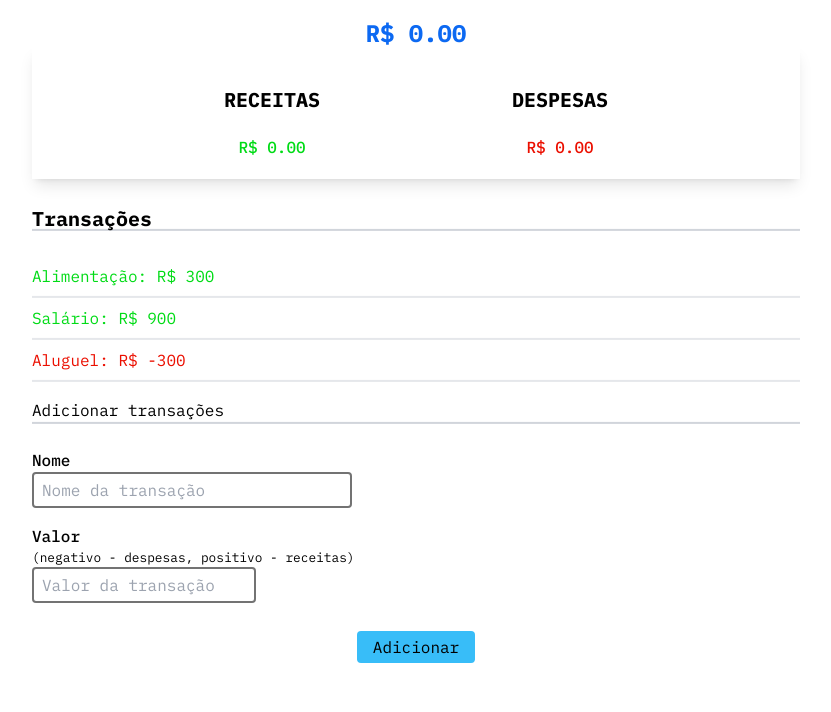
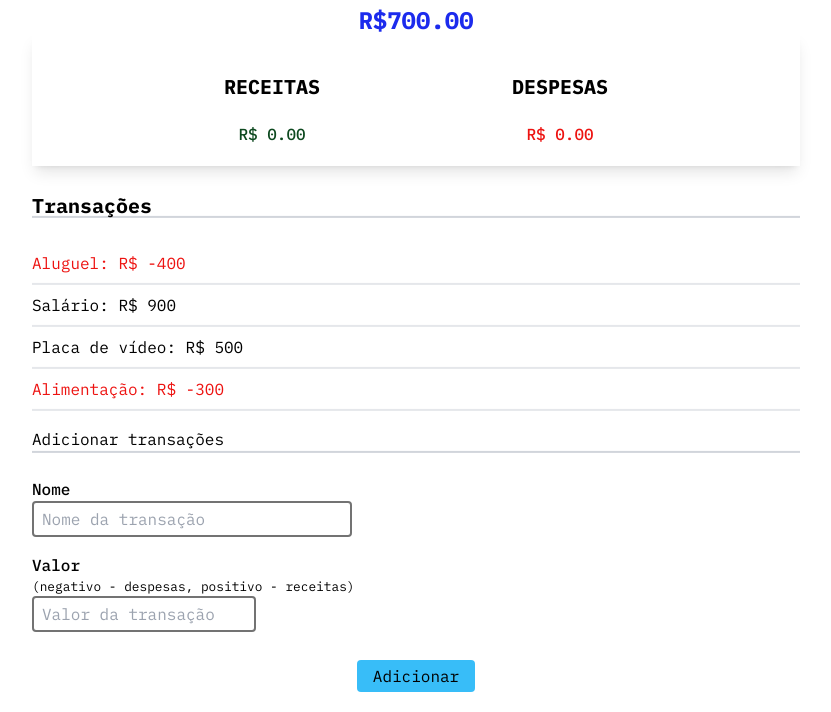
Before and after one commit to ezequielFaustino/income-expenses, a website: page index.html in a window 1280 px wide. Shown: the part 103-815 px from the top of the page, without its empty margins (224-1055 px from the left). Drawn offline with Linux system fonts and the light colour scheme.

Commit message:
somareceitas e despesas e add ao saldo atual

```diff
--- a/public/app.js
+++ b/public/app.js
@@ -6,10 +6,13 @@ const form = document.querySelector('[data-js="form"]')
 const addBtn = document.querySelector('[data-js="add-btn"]')
 
 const transactionsList = [
-  {id: 1, name: 'Aluguel', amount: -300},
-  {id: 2, name: 'Salário', amount: 900},
-  {id: 3, name: 'Alimentação', amount: 300}
+  { id: 1, name: 'Aluguel', amount: -400 },
+  { id: 2, name: 'Salário', amount: 900 },
+  { id: 3, name: 'Placa de vídeo', amount: 500 },
+  { id: 4, name: 'Alimentação', amount: -300 }
 ]
+
+const dontRefreshPage = event => event.preventDefault()
 
 const addTransactionIntoDom = (transaction) => {
   const li = document.createElement('li')
@@ -20,30 +23,45 @@ const addTransactionIntoDom = (transaction) => {
   li.classList.add('border-b-2')
   li.classList.add('border-stone-400')
 
-
   li.innerHTML = `${transaction.name}: R$ ${operator}${amountWithoutOperator}`
 
   const fragment = document.createDocumentFragment()
   const transactionsUl = document.querySelector('[data-js="transactions-list"]')
 
+  fragment.append(li)
+  transactionsUl.append(fragment)
 
-  fragment.append(li)
-  transactionsUl.prepend(fragment)
+  const total = sumBalanceValues()
+  balance.innerText = `R$${total}.00`
 
 }
 
+const getBalanceValues = () => {
+  const getAmount = transactionsList.map(({amount}) => amount)
+  return getAmount
+}
 
-const init = transactionsList.forEach(addTransactionIntoDom);
+const sumBalanceValues = () => {
+ const getAmount =  getBalanceValues()
+ const sum = getAmount.reduce((accumulator, amount) => accumulator + amount, 0,)
 
-const dontRefreshPage = event => event.preventDefault()
+ return sum
+}
 
+
+const init = () => {
+  transactionsList.forEach(addTransactionIntoDom)
+  sumBalanceValues()
+}
 
 const clickEvent = (e) => {
   addBtn.onpointerenter = addBtn
   addBtn.setPointerCapture(e.pointerId)
 
   const amount = document.querySelector('[data-js="amount"]').value
+  const transactionName = document.querySelector('[data-js="text"]').value
 }
 
 form.addEventListener('submit', dontRefreshPage)
 addBtn.onpointerdown = clickEvent
+init()
--- a/src/base/base.css
+++ b/src/base/base.css
@@ -3,9 +3,10 @@
 @tailwind utilities;
 
 :root {
-  --clr-primary-700: #0C69F2;
-  --clr-primary-500: #00DB16;
-  --clr-secondary-500: #EB0F00;
+  --clr-primary-700: #1C2BED;
+  --clr-primary-500: #0d491f;
+  --clr-secondary-500: #ED1311;
+  --clr-neutral: #F2EDDA;
 
   --ff-base: 'IBM Plex Mono', monospace;
 }
@@ -27,7 +28,7 @@ p {
 }
 
 h4 {
-  margin-bottom: 1em;
+  margin: 1em 0;
 }
 
 body {
--- a/src/layouts/layouts.css
+++ b/src/layouts/layouts.css
@@ -1,6 +1,8 @@
 @import '../base/base.css';
 
 .wrapper {
+  background-color: var(--clr-neutral);
+  border-radius: 1.25em;
   padding: 0 1em;
   max-width: 60em;
   margin-inline: auto;
@@ -12,6 +14,7 @@
 
   @media screen and (min-width: 60em) {
     min-width: 50em;
+    background: none;
   }
 }
 
@@ -25,7 +28,6 @@
   display: flex;
   justify-content: space-between;
   padding: 1.25em 0;
-
 
   @media screen and (min-width: 60em) {
     justify-content: space-evenly;
@@ -55,10 +57,6 @@ ul[data-js="transactions-list"] {
 
   & li {
     padding: .5em 0;
-  }
-
-  & li.plus {
-    color: var(--clr-primary-500);
   }
 
   & li.minus {
```
Also changed, not shown: public/style.css.
